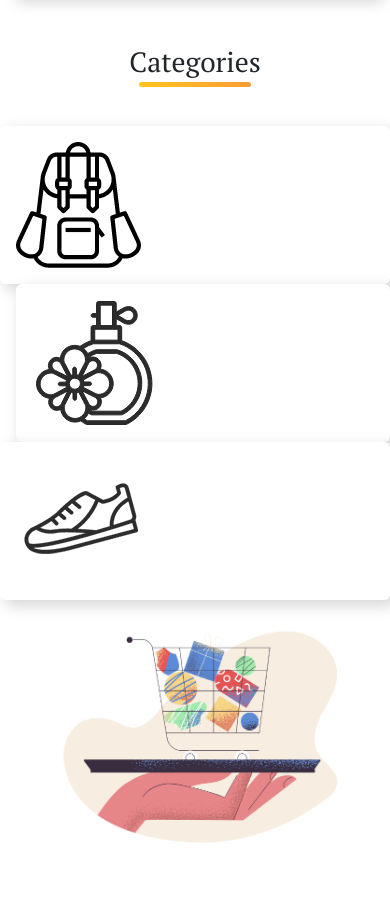
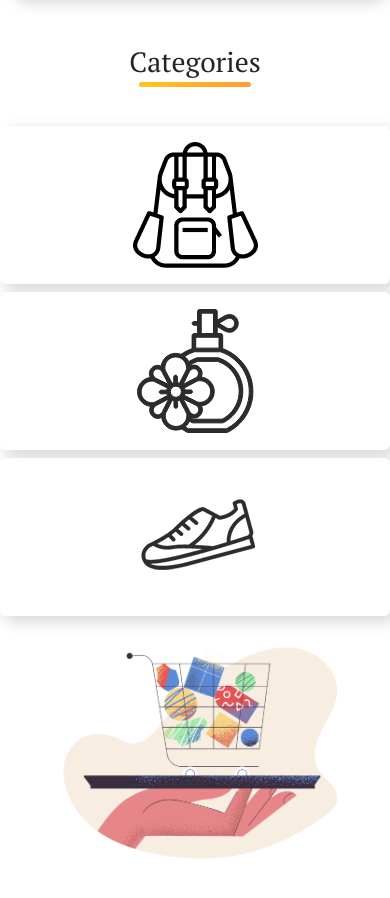
Before and after one commit to Arifprogrammer/HotGadget.com, a plain HTML site: page index.html in a window 390 px wide. Shown: the part 4360-5258 px from the top of the page. Drawn offline with Linux system fonts and the light colour scheme.

Commit message:
xs fixed

```diff
--- a/index.html
+++ b/index.html
@@ -199,30 +199,30 @@
         Categories
       </h1>
       <div class="row">
-        <div class="col-sm-12 col-md-6">
-          <div class="row">
-            <div class="col-sm-4 col-md-6 p-0 d-md-flex justify-content-md-center align-items-md-center">
+        <div class="col-12 col-md-6">
+          <div class="row gap-2 gap-sm-0">
+            <div class="col-12 col-sm-4 col-md-6 p-0 d-md-flex justify-content-md-center align-items-md-center">
               <div class="card">
-                <div class="card-body d-sm-flex justify-content-sm-center">
+                <div class="card-body d-flex justify-content-center">
                   <img class="p-sm-1 p-lg-4 p-xl-5" src="hot-gadgets/Categories/bag.png" alt="">
                 </div>
               </div>
             </div>
-            <div class="col-sm-8 d-sm-flex justify-content-sm-between col-md-6 p-0 d-md-flex flex-md-column align-items-md-center gap-md-4">
-              <div class="card ms-3">
-                <div class="card-body">
+            <div class="col-12 d-flex flex-column col-sm-8 flex-sm-row justify-content-sm-between col-md-6 p-0 flex-md-column align-items-md-center gap-2 gap-sm-0 gap-md-4">
+              <div class="card ms-sm-3 ms-md-0">
+                <div class="card-body d-flex justify-content-center">
                   <img class="p-sm-1 p-lg-4 p-xl-5" src="hot-gadgets/Categories/perfume.png" alt="">
                 </div>
               </div>
               <div class="card">
-                <div class="card-body">
+                <div class="card-body d-flex justify-content-center">
                   <img class="p-sm-1 p-lg-4 p-xl-5" src="hot-gadgets/Categories/shoe.png" alt="">
                 </div>
               </div>
             </div>
           </div>
         </div>
-        <div class="col-sm-12 col-md-6">
+        <div class="col-12 col-md-6">
           <img class="img-fluid" src="hot-gadgets/Categories/pale-order.png" alt="">
         </div>
       </div>
```
